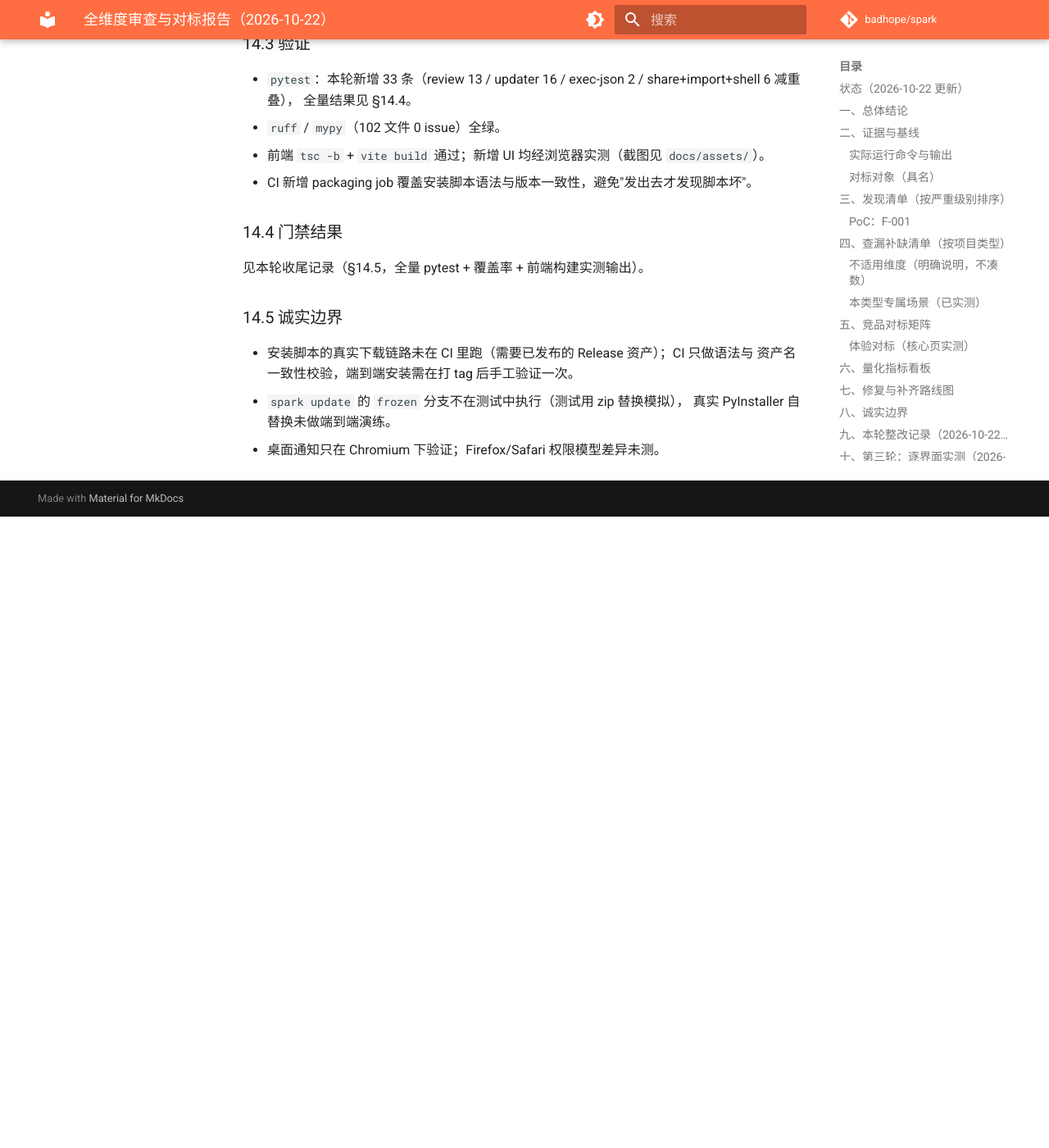
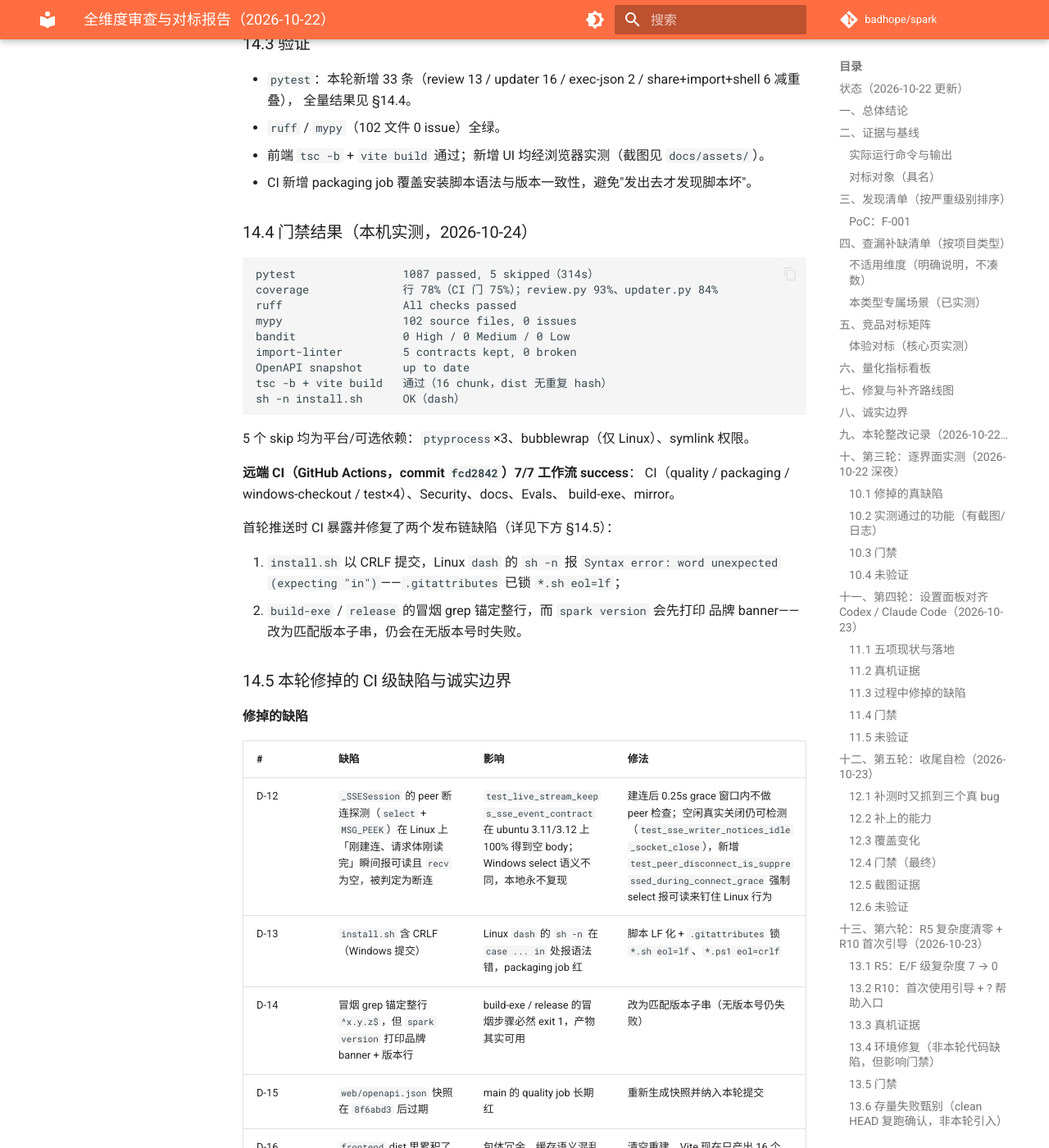
Before and after one commit to Morningstar202604/spark, an MkDocs documentation site: the page built from docs/reviews/2026-10-22-full-audit.md, in a window 1280 px wide and 1400 px high, scrolled down 20889 px. Shown: the whole window at 82% size. Built offline with MkDocs 1.6.1 and Material for MkDocs 9.7.7, drawn with Linux system fonts in a browser that asks for light colours; comment, search, counter and statistics services are not loaded; before the commit the page ends 21519 px from its top, so only the background shows below that; some of the changed text lies outside the part shown.

Commit message:
docs: record the CI fixes and make the promo rebuild reproducible
The round-7 audit section promised gate numbers "in §14.5" but never carried
them; §14.4 now has the measured values and the GitHub Actions result (7/7
workflows green on fcd2842), and §14.5 lists the five CI-level defects this
round fixed (Linux SSE abort, install.sh CRLF, smoke grep anchoring, stale
OpenAPI snapshot, duplicated dist chunks) with the honest unverified items.

scripts/build_promo.py previously only rendered the title frames; the video and
GIF were composed by throwaway commands. The script now runs the whole pipeline
(frames -> xfade -> mp4 -> gif -> preview frame) and cleans its intermediates,
so the command documented in both READMEs reproduces the shipped 1.3 MB tour
byte-for-byte.

Docs only: no source or test behaviour changed (48 focused tests still pass,
OpenAPI snapshot current).

````diff
--- a/docs/reviews/2026-10-22-full-audit.md
+++ b/docs/reviews/2026-10-22-full-audit.md
@@ -510,14 +510,52 @@
 - 前端 `tsc -b` + `vite build` 通过；新增 UI 均经浏览器实测（截图见 `docs/assets/`）。
 - CI 新增 packaging job 覆盖安装脚本语法与版本一致性，避免"发出去才发现脚本坏"。
 
-### 14.4 门禁结果
+### 14.4 门禁结果（本机实测，2026-10-24）
 
-见本轮收尾记录（§14.5，全量 pytest + 覆盖率 + 前端构建实测输出）。
+```
+pytest                1087 passed, 5 skipped（314s）
+coverage              行 78%（CI 门 75%）；review.py 93%、updater.py 84%
+ruff                  All checks passed
+mypy                  102 source files, 0 issues
+bandit                0 High / 0 Medium / 0 Low
+import-linter         5 contracts kept, 0 broken
+OpenAPI snapshot      up to date
+tsc -b + vite build   通过（16 chunk，dist 无重复 hash）
+sh -n install.sh      OK（dash）
+```
 
-### 14.5 诚实边界
+5 个 skip 均为平台/可选依赖：`ptyprocess`×3、bubblewrap（仅 Linux）、symlink 权限。
 
-- 安装脚本的真实下载链路未在 CI 里跑（需要已发布的 Release 资产）；CI 只做语法与
+**远端 CI（GitHub Actions，commit `fcd2842`）7/7 工作流 success**：
+CI（quality / packaging / windows-checkout / test×4）、Security、docs、Evals、
+build-exe、mirror。
+
+首轮推送时 CI 暴露并修复了两个发布链缺陷（详见下方 §14.5）：
+
+1. `install.sh` 以 CRLF 提交，Linux `dash` 的 `sh -n` 报
+   `Syntax error: word unexpected (expecting "in")`——`.gitattributes` 已锁
+   `*.sh eol=lf`；
+2. `build-exe` / `release` 的冒烟 grep 锚定整行，而 `spark version` 会先打印
+   品牌 banner——改为匹配版本子串，仍会在无版本号时失败。
+
+### 14.5 本轮修掉的 CI 级缺陷与诚实边界
+
+**修掉的缺陷**
+
+| # | 缺陷 | 影响 | 修法 |
+|---|---|---|---|
+| D-12 | `_SSESession` 的 peer 断连探测（`select` + `MSG_PEEK`）在 Linux 上「刚建连、请求体刚读完」瞬间报可读且 `recv` 为空，被判定为断连 | `test_live_stream_keeps_sse_event_contract` 在 ubuntu 3.11/3.12 上 100% 得到空 body；Windows select 语义不同，本地永不复现 | 建连后 0.25s grace 窗口内不做 peer 检查；空闲真实关闭仍可检测（`test_sse_writer_notices_idle_socket_close`），新增 `test_peer_disconnect_is_suppressed_during_connect_grace` 强制 select 报可读来钉住 Linux 行为 |
+| D-13 | `install.sh` 含 CRLF（Windows 提交） | Linux `dash` 的 `sh -n` 在 `case ... in` 处报语法错，packaging job 红 | 脚本 LF 化 + `.gitattributes` 锁 `*.sh eol=lf`、`*.ps1 eol=crlf` |
+| D-14 | 冒烟 grep 锚定整行 `^x.y.z$`，但 `spark version` 打印品牌 banner + 版本行 | build-exe / release 的冒烟步骤必然 exit 1，产物其实可用 | 改为匹配版本子串（无版本号仍失败） |
+| D-15 | `web/openapi.json` 快照在 `8f6abd3` 后过期 | main 的 quality job 长期红 | 重新生成快照并纳入本轮提交 |
+| D-16 | `frontend` dist 里累积了 7 个同名不同 hash 的陈旧 chunk | 包体冗余、缓存语义混乱 | 清空重建，Vite 现在只产出 16 个 chunk |
+
+**诚实边界（仍未验证）**
+
+- 安装脚本的真实下载链路未在 CI 里跑（需要先发布 Release 资产）；CI 只做语法与
   资产名一致性校验，端到端安装需在打 tag 后手工验证一次。
 - `spark update` 的 `frozen` 分支不在测试中执行（测试用 zip 替换模拟），
   真实 PyInstaller 自替换未做端到端演练。
 - 桌面通知只在 Chromium 下验证；Firefox/Safari 权限模型差异未测。
+- 本轮 Linux 侧结论来自 CI 实跑，本机无 Linux 环境（Docker daemon 不可用、
+  WSL 未安装），无法在本地复现同一时序。
````
Also changed, not shown: CHANGELOG.md (+14 -0 lines), README.md (+3 -1 lines), README_zh.md (+3 -1 lines), 1 other file.
